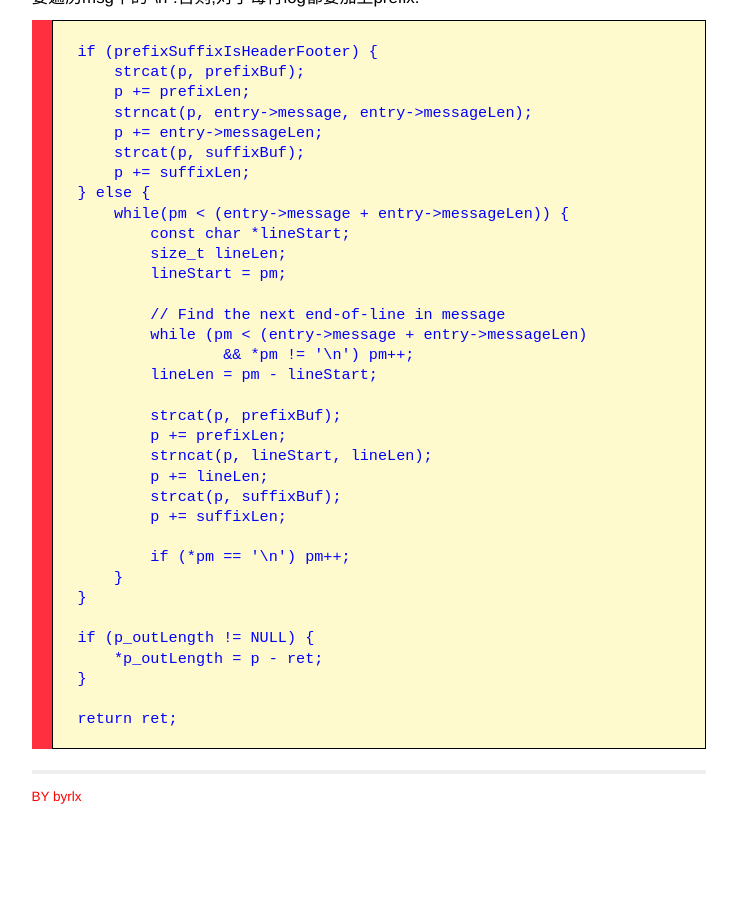
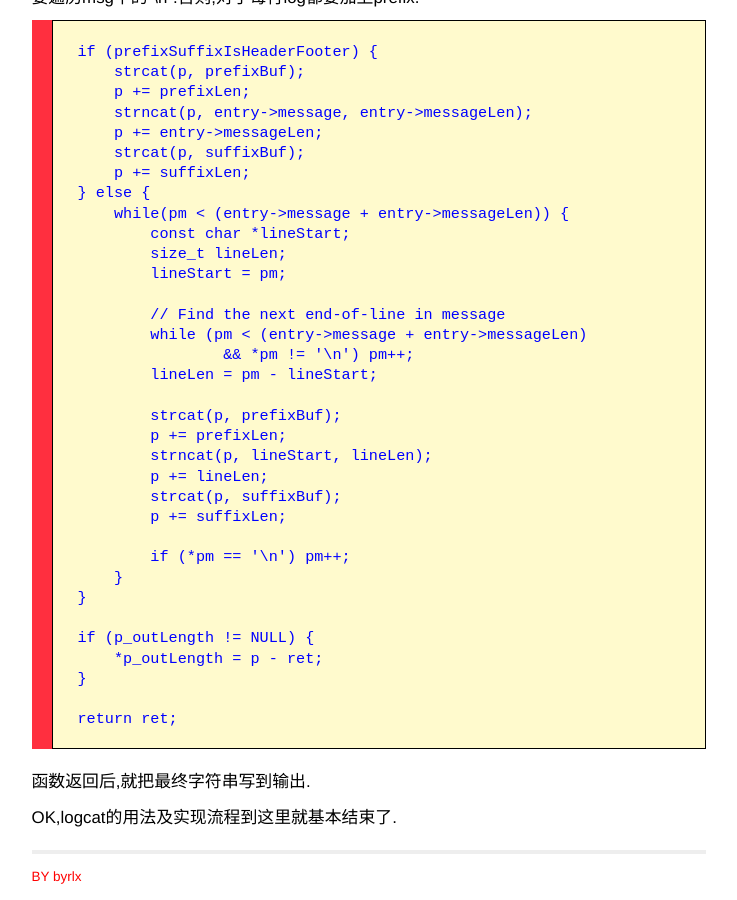
Before and after one commit to byrlx/byrlx.github.io, a Jekyll site: the page built from _posts/2013-07-10-Android-Log-系统之-logcat.md, in a window 1280 px wide and 900 px high, scrolled down 14815 px. Shown: the whole window, without its empty margins (271-1008 px from the left). Built offline with Jekyll 4.4.1, drawn with Linux system fonts in a browser that asks for light colours; Markdown is read by kramdown in place of the engine named in the settings; before the commit the page ends 15634 px from its top, so only the background shows below that.

Commit message:
modify post

```diff
--- a/_posts/2013-07-10-Android-Log-系统之-logcat.md
+++ b/_posts/2013-07-10-Android-Log-系统之-logcat.md
@@ -646,3 +646,7 @@ android_log_processLogBuffer()的参数有两个,第一个是logger_entry变量,
     }
 
     return ret;
+
+函数返回后,就把最终字符串写到输出.
+
+OK,logcat的用法及实现流程到这里就基本结束了.
```
